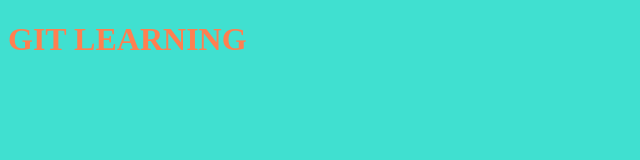
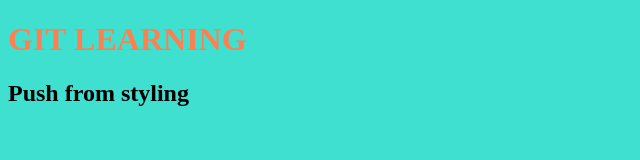
Before and after one commit to MaksiCebulec/gitLearning, a plain HTML site: page index.html in a window 1280 px wide. Shown: the whole page, without its empty margins (0-640 px from the left). Drawn offline with Linux system fonts and the light colour scheme.

Commit message:
for push from styling

```diff
--- a/index.html
+++ b/index.html
@@ -10,6 +10,8 @@
 </head>
 <h1>Git Learning</h1>
 
+<h2>Push from styling</h2>
+
 <body>
     <script src="app.js"></script>
 </body>
```
